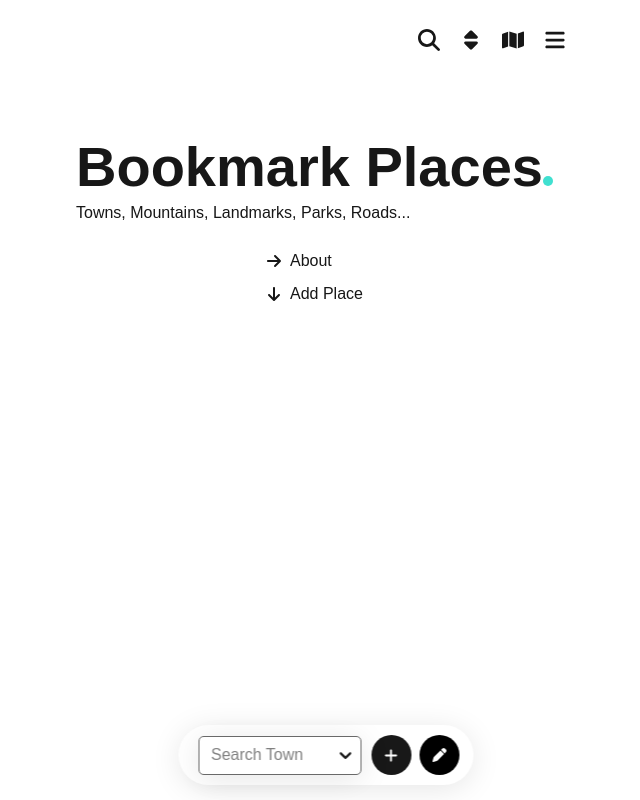
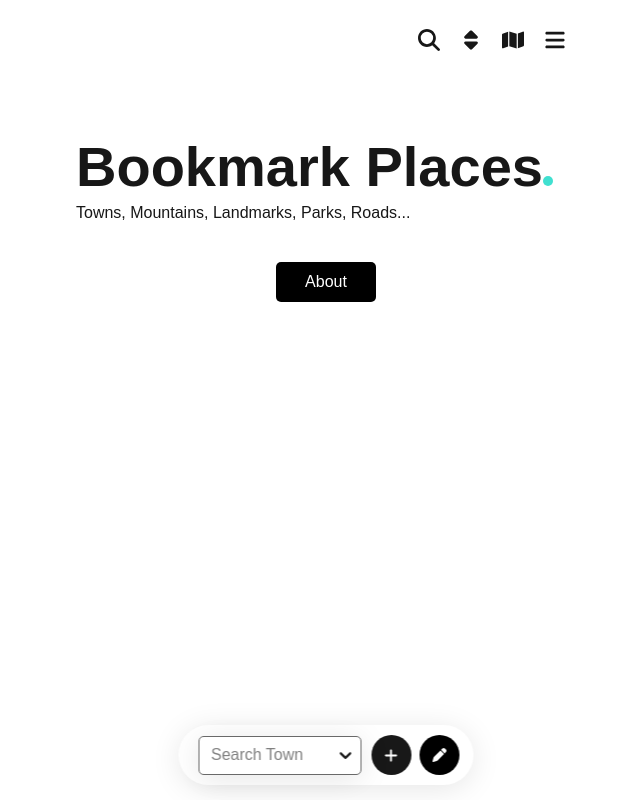
Before and after one commit to my12parsecs/town-hunt, a Next.js app: page / in a window 1280 px wide. Shown: the whole page, without its empty margins (314-954 px from the left). Built offline with nearby package versions, Linux system fonts and the light colour scheme.

Commit message:
time test

```diff
--- a/src/app/about/page.js
+++ b/src/app/about/page.js
@@ -41,8 +41,8 @@ const About = () => {
   return (
     <div className="about-page">
         <div style={{marginTop: "20px", marginBottom: "20px"}}><Link href="/"><FontAwesomeIcon icon={faAngleLeft} style={{width: "20px", height: "20px"}} /></Link></div>
-      <h1> Places Around the World</h1>
-      <p>This is a simple Next.js page template using JSX.</p>
+      <h1>Bookmark Places Around the World</h1>
+      <p>Quickly bookmark places - Towns, Mountains, Landmarks, Parks, Roads...</p>
     </div>
   );
 };
--- a/src/app/api/city/route.js
+++ b/src/app/api/city/route.js
@@ -1,6 +1,8 @@
 import GeoNames from "geonames.js";
 
 export async function GET(request) {
+  console.log("API started");
+
   const { searchParams } = new URL(request.url);
   const cityName = searchParams.get("name");
   const lang = searchParams.get("lang");
--- a/src/app/page.js
+++ b/src/app/page.js
@@ -391,8 +391,15 @@ export default function Home() {
           <div className="no-city-div">
             <h1 className="title-h1">Bookmark Places<span style={{backgroundColor: randomColorArr[randomIndex]}}></span></h1>
             <h2 className="title-h2">Towns, Mountains, Landmarks, Parks, Roads...</h2>
-            <Link href="/about" className="title-about title-link"><FontAwesomeIcon icon={faArrowRight} className="title-arrow" />About</Link>
-            <div className="title-about" onClick={handleAddClick}><FontAwesomeIcon icon={faArrowDown} className="title-arrow" />Add Place</div>
+            <div className="call-to-action-row">
+            <Link href="/about" className="title-about title-link">
+            {/* <FontAwesomeIcon icon={faArrowRight} className="title-arrow" /> */}
+            About</Link>
+            {/* <div className="title-about" onClick={handleAddClick} style={{border: `2px solid ${randomColorArr[randomIndex]}`}}> */}
+              {/* <FontAwesomeIcon icon={faArrowDown} className="title-arrow" /> */}
+              {/* Add Place</div> */}
+            </div>
+
           </div>
         ) : (
           <div className="city-list">
--- a/src/app/stylesheets/home.css
+++ b/src/app/stylesheets/home.css
@@ -68,28 +68,46 @@
     margin-top: 10px;
     /* padding-left: 15px; */
 }
+.call-to-action-row{
+    display: flex;
+    justify-content: center;
+    align-items: center;
+    width: 250px;
+    margin: auto;
+    margin-top: 40px;
+}
 .title-about{
     display: flex;
-    justify-content: left;
+    justify-content: center;
     align-items: center;
-    width: 120px;
-    /* height: 35px; */
-    margin: auto;
-    margin-top: 15px;
-    /* background-color: white; */
-    /* color: black; */
-    /* border-radius: 5px; */
+    width: 100px;
+    height: 40px;
+    /* margin: auto; */
+    /* margin-top: 15px; */
+    background-color: white;
+    color: black;
+    border-radius: 5px;
     /* text-decoration: underline; */
     cursor: pointer;
+    transition: transform 0.2s ease-in-out;
+}
+@media (prefers-color-scheme: light) {
+    .title-about{
+        background-color: black;
+        color: white;
+    }
 }
 .title-about:hover{
-    text-decoration: underline;
+    /* text-decoration: underline; */
+    /* box-shadow: 0 0 15px 5px rgba(115, 115, 115, 0.5); */
+    /* border: 6px solid transparent; */
+    transform: scale(1.05);
 }
 .title-link{
-    margin-top: 30px;
+    /* margin-top: 30px; */
 }
 .title-link:hover{
-    text-decoration: underline;
+    /* text-decoration: underline; */
 }
 .title-arrow{
     width: 16px;
```
